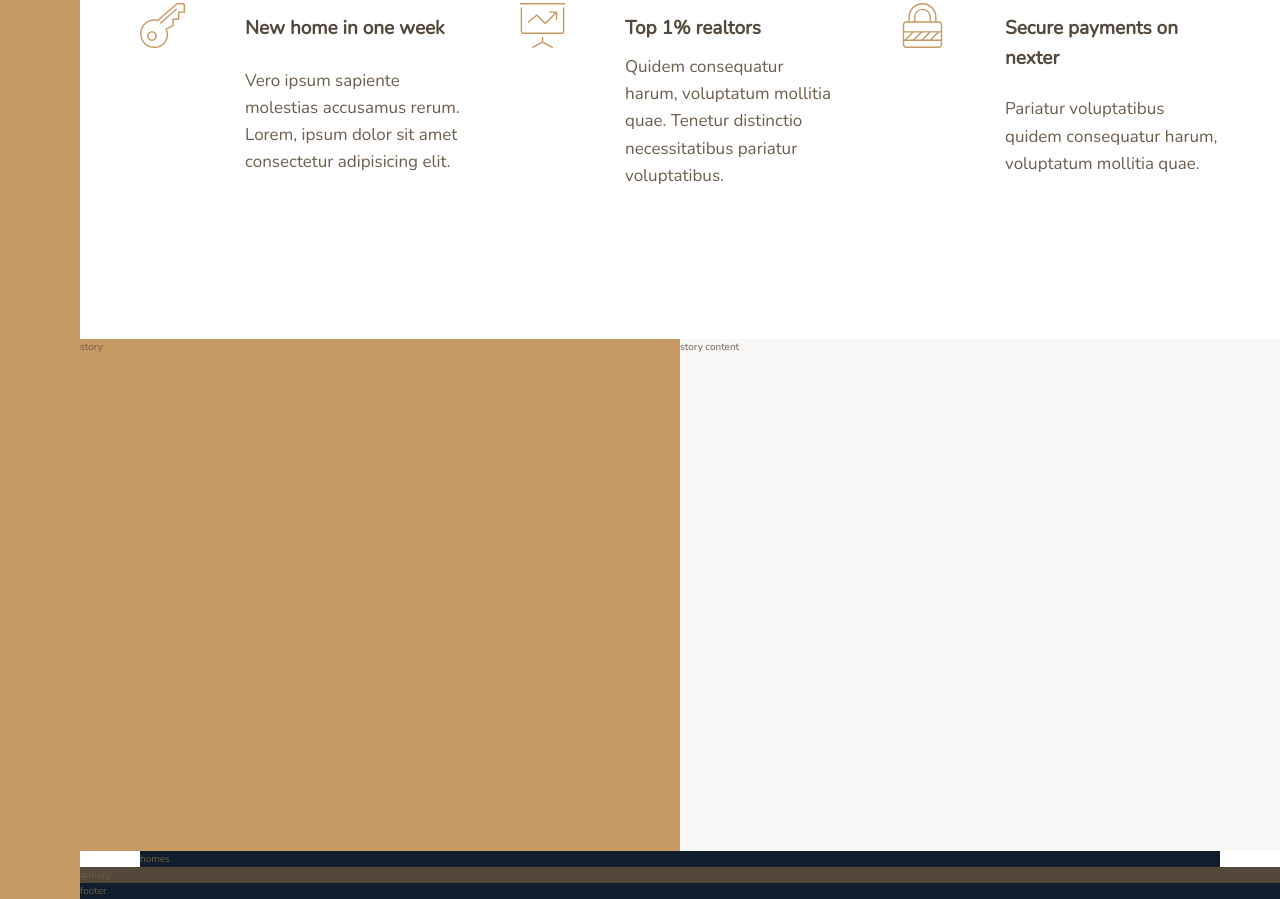
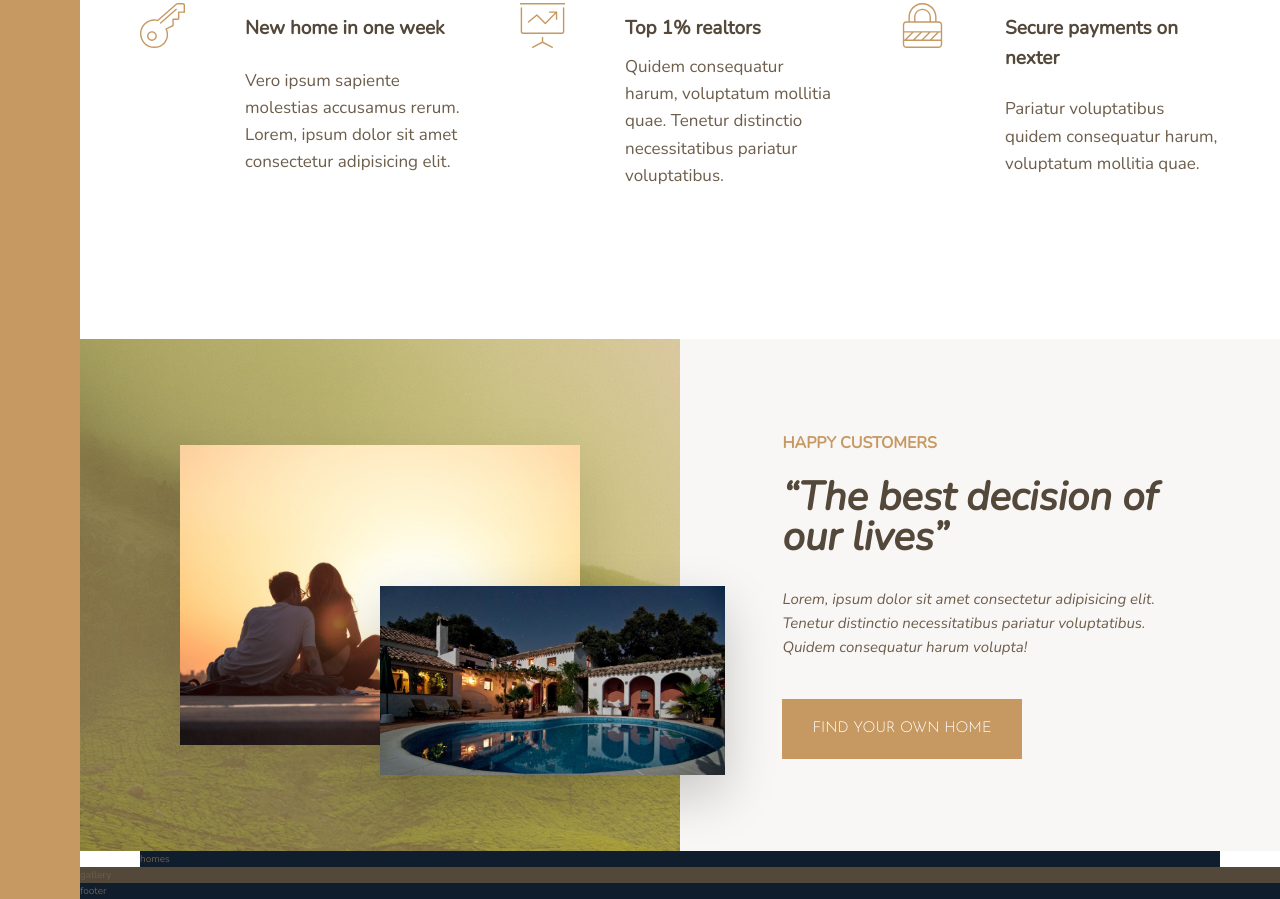
Before and after one commit to dsremackii/nexter, a website: page app/index.html in a window 1280 px wide. Shown: the part 1044-1943 px from the top of the page. Drawn offline with nearby package versions, Linux system fonts and the light colour scheme.

Commit message:
story end

```diff
--- a/app/assets/styles/modules/_story.css
+++ b/app/assets/styles/modules/_story.css
@@ -3,10 +3,49 @@
     &__pictures {
         background-color: $color-primary;
         grid-column: full-start / col-end 4;
+        background-image: linear-gradient(rgba($color-primary, .5), rgba($color-primary, .5)), url(../../assets/images/back.jpg);
+
+        display:grid;
+        grid-template-rows:repeat(6, 1fr);
+        grid-template-columns:repeat(6, 1fr);
+        align-items:center;
+    }
+
+    &__img--1 {
+        width: 100%;
+        grid-row: 2 / 6;
+        grid-column: 2 / 6;
+        box-shadow: 0 2rem 5rem rgba(#000, .1);
+    }
+
+    &__img--2 {
+        width: 115%;
+        grid-row: 4 / 6;
+        grid-column: 4 / 7;
+        box-shadow: 0 2rem 5rem rgba(#000, .2);
+        z-index: 20;
     }
 
     &__content {
         background-color: $color-grey-light-1;
         grid-column: col-start 5 / full-end;
+
+        padding: 6rem 8vw;
+
+        /* display:flex;
+        flex-direction:column;
+        justify-content:center;
+        align-items:flex-start; */
+
+        display:grid;
+        align-content:center;
+        justify-items: start;
     }
+
+    &__text{
+        font-size: 1.5rem;
+        font-style: italic;
+        margin-bottom: 4rem;
+    }
+
 }
--- a/app/assets/styles/modules/_typography.css
+++ b/app/assets/styles/modules/_typography.css
@@ -11,10 +11,19 @@
 
     &-2 {
         @extend %heading;
+        font-size: 4rem;
+        font-style:italic;
+        line-height:1;
+
+        &--light {color: $color-grey-light-1;}
+        &--dark {color: $color-grey-dark-1;}
     }
 
     &-3 {
         @extend %heading;
+        font-size:1.6rem;
+        color:$color-primary;
+        text-transform:uppercase;
     }
 
     &-4 {
@@ -22,7 +31,39 @@
         font-size:1.9rem;
 
         &--light { color: $color-grey-light-1; }
-
         &--dark { color: $color-grey-dark-1; }
     }
 }
+
+.btn {
+    background-color:$color-primary;
+    color:$mainWhite;
+    border:none;
+    border-radius:0;
+    font-family:$font-display;
+    font-size:1.5rem;
+    text-transform:uppercase;
+    padding:1.8rem 3rem;
+    cursor:pointer;
+    transition: all .2s;
+
+    &:hover {
+        background-color: $color-primary-dark;
+    }
+}
+
+.mb-sm {
+    margin-bottom: 2rem;
+}
+
+.mb-md {
+    margin-bottom: 3rem;
+}
+
+.mb-lg {
+    margin-bottom: 4rem;
+}
+
+.mb-hg {
+    margin-bottom: 5rem;
+}
--- a/app/index.html
+++ b/app/index.html
@@ -82,12 +82,19 @@
 
 
 	<div class="story__pictures">
-		story
-	</div>
-
-	<div class="div story__content">
-		story content
-	</div>
+        <img src="assets/images/story-1.jpeg" alt="Couple with a new house" class="story__img--1">
+        <img src="assets/images/story-2.jpeg" alt="New house" class="story__img--2">
+      </div>
+      <div class="story__content">
+        <h3 class="heading-3 mb-sm">Happy Customers</h3>
+        <h2 class="heading-2 heading-2--dark mb-md">&ldquo;The best decision of our lives&rdquo;</h2>
+        <p class="story__text">
+          Lorem, ipsum dolor sit amet consectetur adipisicing elit.
+          Tenetur distinctio necessitatibus
+          pariatur voluptatibus. Quidem consequatur harum volupta!
+        </p>
+        <button class="btn">Find your own home</button>
+      </div>
 
 	<div class="homes">
 		homes
--- a/app/temp/styles/styles.css
+++ b/app/temp/styles/styles.css
@@ -561,11 +561,25 @@ Instead edit gulp/templates/sprite */
 .heading-2 {
 
   @extend %heading;
+  font-size: 4rem;
+  font-style:italic;
+  line-height:1;
+}
+
+.heading-2--light {
+  color: #f9f7f6;
+}
+
+.heading-2--dark {
+  color: #54483A;
 }
 
 .heading-3 {
 
   @extend %heading;
+  font-size:1.6rem;
+  color:#c69963;
+  text-transform:uppercase;
 }
 
 .heading-4 {
@@ -580,6 +594,39 @@ Instead edit gulp/templates/sprite */
 
 .heading-4--dark {
   color: #54483A;
+}
+
+.btn {
+    background-color:#c69963;
+    color:#FFF;
+    border:none;
+    border-radius:0;
+    font-family:'Josefin Sans', sans-serif;
+    font-size:1.5rem;
+    text-transform:uppercase;
+    padding:1.8rem 3rem;
+    cursor:pointer;
+    transition: all .2s;
+}
+
+.btn:hover {
+  background-color: #B28451;
+}
+
+.mb-sm {
+    margin-bottom: 2rem;
+}
+
+.mb-md {
+    margin-bottom: 3rem;
+}
+
+.mb-lg {
+    margin-bottom: 4rem;
+}
+
+.mb-hg {
+    margin-bottom: 5rem;
 }
 
 .container {
@@ -654,11 +701,51 @@ Instead edit gulp/templates/sprite */
 .story__pictures {
   background-color: #c69963;
   grid-column: full-start / col-end 4;
+  background-image: linear-gradient(rgba(198,153,99, .5), rgba(198,153,99, .5)), url(../../assets/images/back.jpg);
+  display:-ms-grid;
+  display:grid;
+  -ms-grid-rows:(1fr)[6];
+      grid-template-rows:repeat(6, 1fr);
+  -ms-grid-columns:(1fr)[6];
+      grid-template-columns:repeat(6, 1fr);
+  -ms-flex-align:center;
+      align-items:center;
+}
+
+.story__img--1 {
+  width: 100%;
+  grid-row: 2 / 6;
+  grid-column: 2 / 6;
+  box-shadow: 0 2rem 5rem rgba(0,0,0, .1);
+}
+
+.story__img--2 {
+  width: 115%;
+  grid-row: 4 / 6;
+  grid-column: 4 / 7;
+  box-shadow: 0 2rem 5rem rgba(0,0,0, .2);
+  z-index: 20;
 }
 
 .story__content {
   background-color: #f9f7f6;
   grid-column: col-start 5 / full-end;
+  padding: 6rem 8vw;/* display:flex;
+        flex-direction:column;
+        justify-content:center;
+        align-items:flex-start; */
+  display:-ms-grid;
+  display:grid;
+  -ms-flex-line-pack:center;
+      align-content:center;
+  -ms-grid-column-align: start;
+      justify-items: start;
+}
+
+.story__text{
+  font-size: 1.5rem;
+  font-style: italic;
+  margin-bottom: 4rem;
 }
 
 .homes {
```
